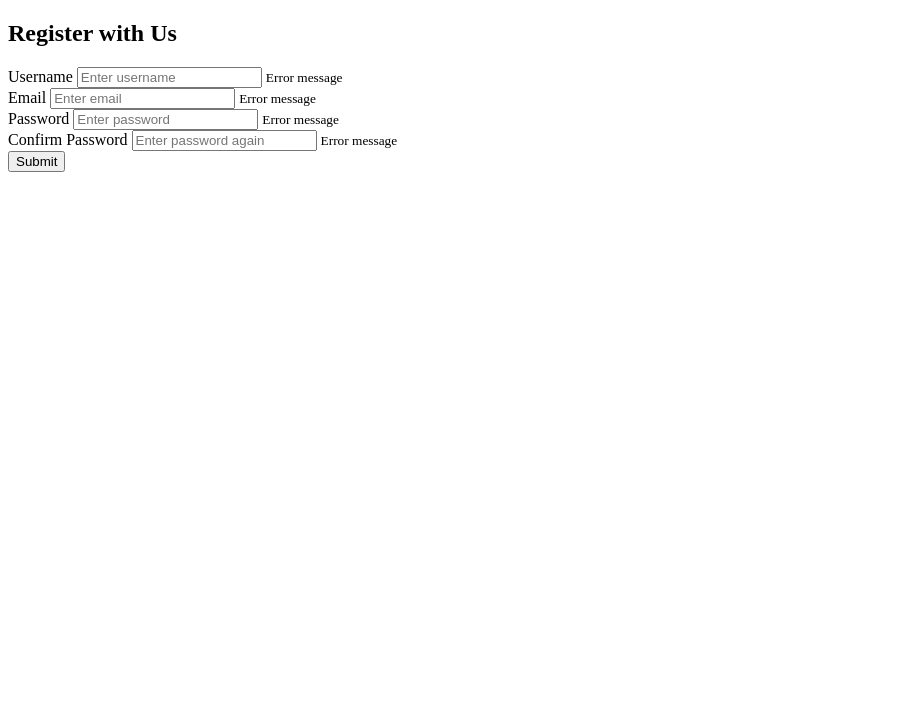
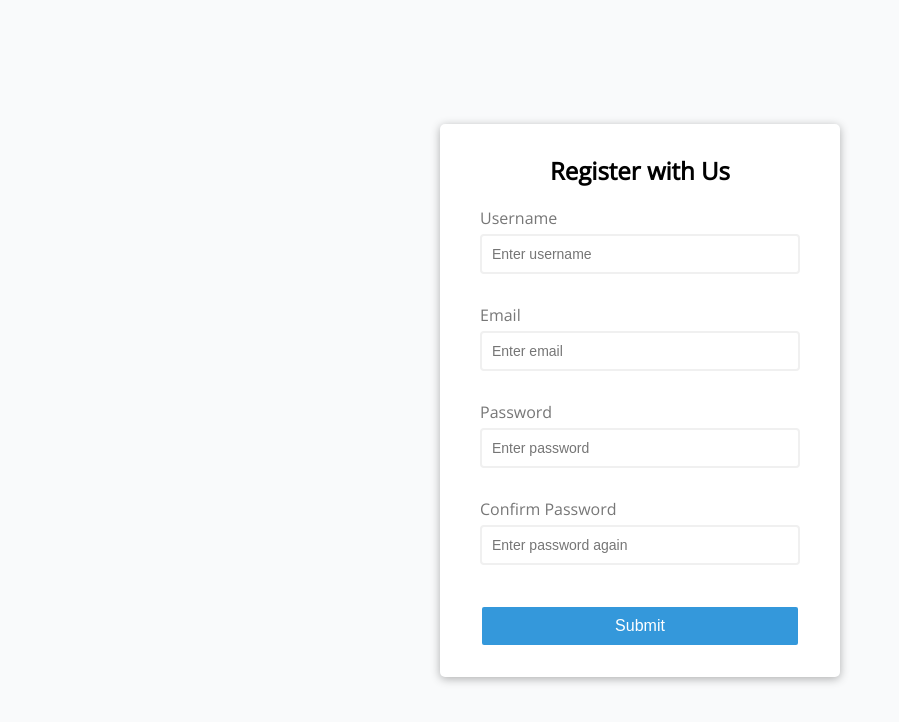
Before and after one commit to carlamiles/form_validator, a plain HTML site: page index.html in a window 1280 px wide. Shown: the whole page, without its empty margins (0-899 px from the left). Drawn offline with nearby package versions, Linux system fonts and the light colour scheme.

Commit message:
added css

```diff
--- a/style.css
+++ b/style.css
@@ -0,0 +1,95 @@
+@import url('https://fonts.googleapis.com/css2?family=Open+Sans:wght@300&display=swap');
+
+:root {
+    --success-color: #2ecc71;
+    --error-color: #e74c3c;
+}
+
+* {
+    box-sizing: border-box;
+}
+
+body {
+    background-color: #f9fafb;
+    font-family: 'Open Sans', sans-serif;
+    display: flex;
+    align-items: center;
+    justify-content: center;
+    min-height: 100vh;
+    margin: 0;
+}
+
+.container {
+    background-color: #fff;
+    border-radius: 5px;
+    box-shadow: 0 2px 10px rgba(0, 0, 0, 0.3);
+    width: 400px;
+}
+
+h2 {
+    text-align: center;
+    margin: 0 0 20px;
+}
+
+.form {
+    padding: 30px 40px;
+}
+
+.form-control {
+    margin-bottom: 10px;
+    padding-bottom: 20px;
+    position: relative;
+}
+
+.form-control label {
+    color: #777;
+    display: block;
+    margin-bottom: 5px;
+}
+
+.form-control input {
+    border: 2px solid #f0f0f0;
+    border-radius: 4px;
+    display: block;
+    width: 100%;
+    padding: 10px;
+    font-size: 14px;
+}
+
+.form-control input:focus {
+    outline: 0;
+    border-color: #777;
+}
+
+.form-control.success input {
+    border-color: var(--success-color);
+}
+
+.form-control.error input {
+    border-color: var(--error-color);
+}
+
+.form-control small {
+    border-color: var(--error-color);
+    position: absolute;
+    bottom: 0;
+    left: 0;
+    visibility: hidden;
+}
+
+.form-control.error small {
+    visibility: visible;
+}
+
+.form button {
+    cursor: pointer;
+    background-color: #3498db;
+    border: 2px solid;
+    border-radius: 4px;
+    color: #fff;
+    display: block;
+    font-size: 16px;
+    padding: 10px;
+    margin-top: 20px;
+    width: 100%;
+}
```
Also changed, not shown: index.html (+1 -0 lines).
